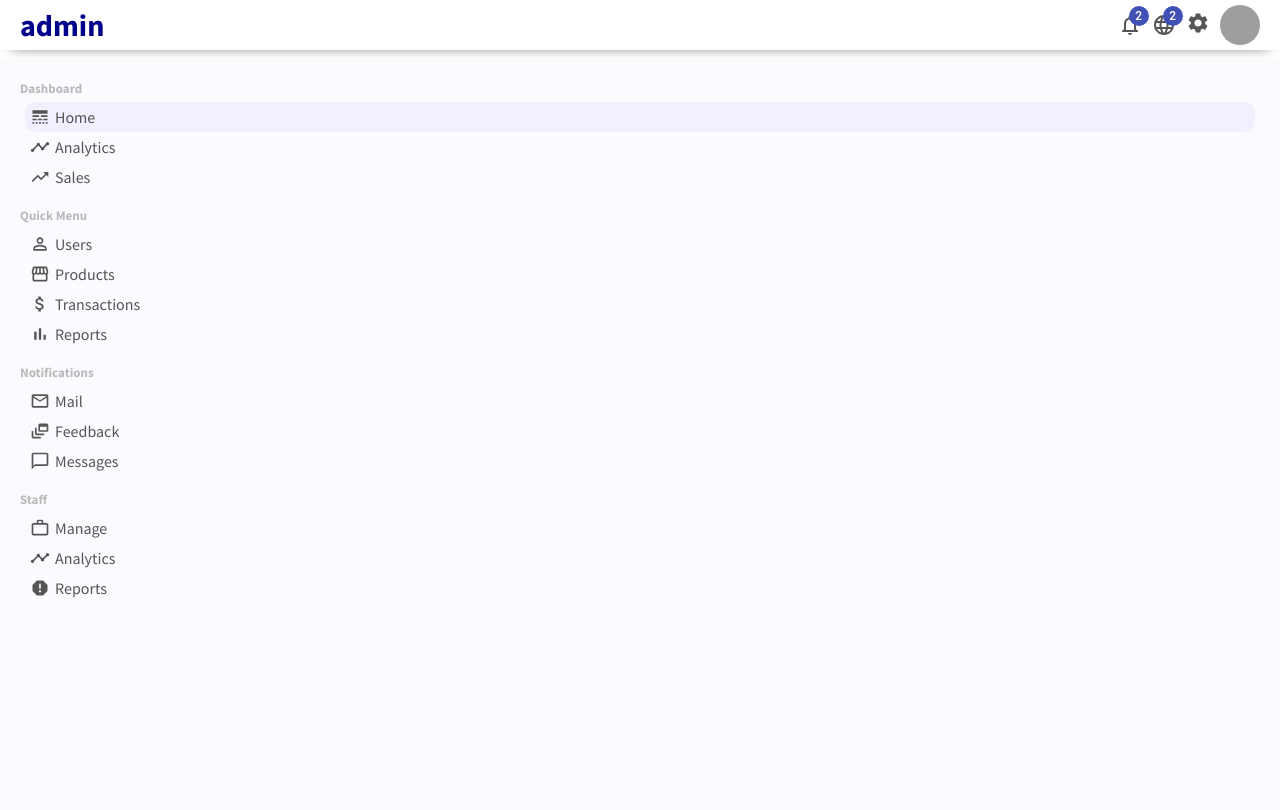
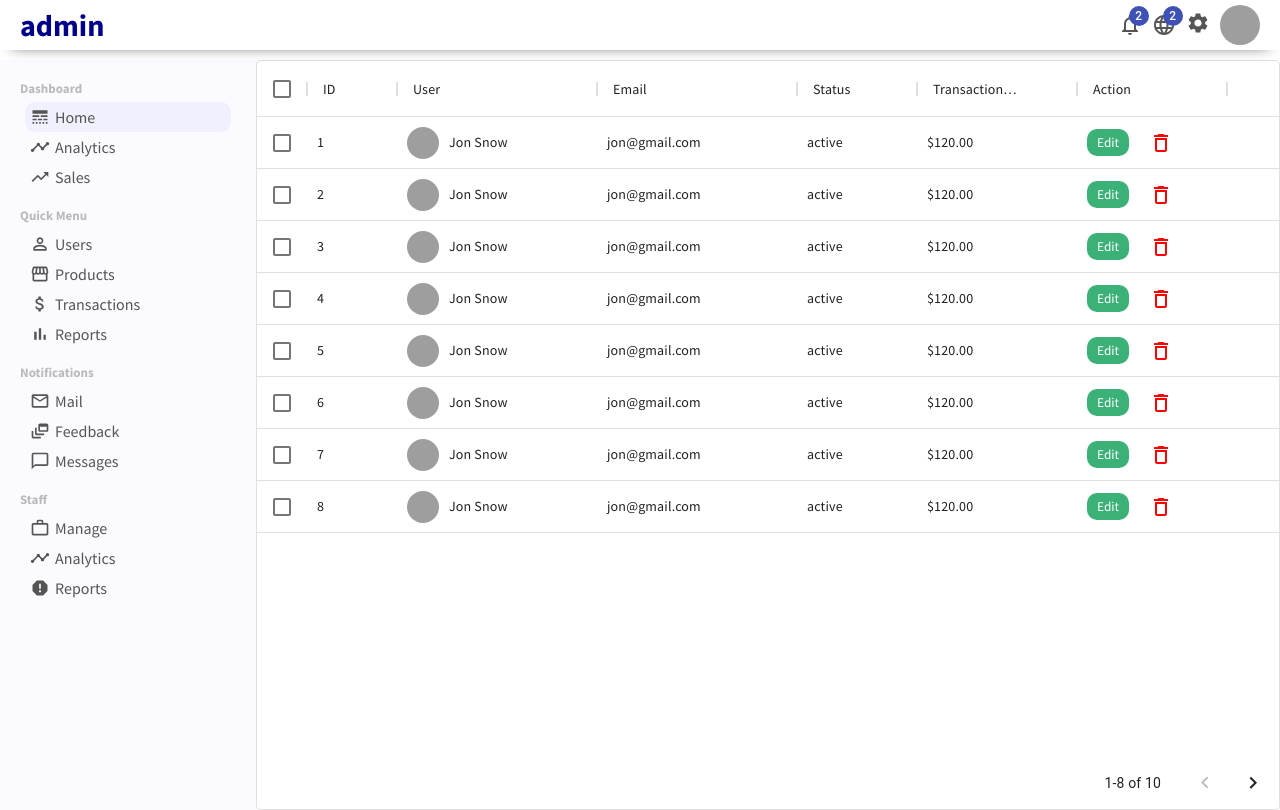
Before and after one commit to aleksandersousa/Ecommerce-React-Node-MongoDB, a React (Create React App) app in the folder admin-dashboard/: page /users in a window 1280 px wide. Built offline with nearby package versions, Linux system fonts and the light colour scheme; grey boxes are pictures that could not be loaded.

Commit message:
Created users page

```diff
--- a/admin-dashboard/package.json
+++ b/admin-dashboard/package.json
@@ -4,6 +4,7 @@
   "private": true,
   "dependencies": {
     "@material-ui/core": "^4.12.3",
+    "@material-ui/data-grid": "^4.0.0-alpha.37",
     "@material-ui/icons": "^4.11.2",
     "@testing-library/jest-dom": "^5.14.1",
     "@testing-library/react": "^12.0.0",
--- a/admin-dashboard/src/Routes.jsx
+++ b/admin-dashboard/src/Routes.jsx
@@ -3,6 +3,7 @@
 import Home from './pages/home/Home';
 import Sidebar from './components/sidebar/Sidebar';
 import './Routes.scss';
+import UserList from './pages/userList/UserList';
 
 export default function RoutesLogic() {
   return (
@@ -12,6 +13,7 @@
         <Sidebar />
         <Routes>
           <Route exact path="/" element={<Home />} />
+          <Route exact path="/users" element={<UserList />} />
         </Routes>
       </div>
     </Router>
--- /dev/null
+++ b/admin-dashboard/src/pages/userList/UserList.jsx
@@ -0,0 +1,68 @@
+import './styles.scss';
+import { useState } from 'react';
+import { Link } from 'react-router-dom';
+import { DataGrid } from '@material-ui/data-grid';
+import { DeleteOutline } from '@material-ui/icons';
+import { userRows } from '../../dummyData';
+
+export default function UserList() {
+  const [data, setData] = useState(userRows);
+
+  const handleDelete = (id) => {
+    setData(data.filter((item) => item.id !== id));
+  };
+
+  const columns = [
+    { field: 'id', headerName: 'ID', width: 90 },
+    {
+      field: 'user',
+      headerName: 'User',
+      width: 200,
+      renderCell: (params) => (
+        <div className="userListUser">
+          <img className="userListImg" src={params.row.avatar} alt="" />
+          {params.row.username}
+        </div>
+      ),
+    },
+    { field: 'email', headerName: 'Email', width: 200 },
+    {
+      field: 'status',
+      headerName: 'Status',
+      width: 120,
+    },
+    {
+      field: 'transaction',
+      headerName: 'Transaction Volume',
+      width: 160,
+    },
+    {
+      field: 'action',
+      headerName: 'Action',
+      width: 150,
+      renderCell: (params) => (
+        <>
+          <Link to={`/user/${params.row.id}`}>
+            <button type="button" className="userListEdit">Edit</button>
+          </Link>
+          <DeleteOutline
+            className="userListDelete"
+            onClick={() => handleDelete(params.row.id)}
+          />
+        </>
+      ),
+    },
+  ];
+
+  return (
+    <div className="userList">
+      <DataGrid
+        rows={data}
+        disableSelectionOnClick
+        columns={columns}
+        pageSize={8}
+        checkboxSelection
+      />
+    </div>
+  );
+}
--- /dev/null
+++ b/admin-dashboard/src/pages/userList/styles.scss
@@ -0,0 +1,31 @@
+.userList {
+  flex: 4;
+
+  .userListUser {
+    display: flex;
+    align-items: center;
+
+    .userListImg {
+      width: 2rem;
+      height: 2rem;
+      border-radius: 50%;
+      object-fit: cover;
+      margin-right: 0.625rem;
+    }
+  }
+
+  .userListEdit {
+    border: none;
+    border-radius: 0.625rem;
+    padding: 0.3125rem 0.625rem;
+    background-color: #3bb077;
+    color: white;
+    margin-right: 1.25rem;
+    cursor: pointer;
+  }
+
+  .userListDelete {
+    color: red;
+    cursor: pointer;
+  }
+}
```
Also changed, not shown: 1 other file (tests, documents, lock files or other folders).
